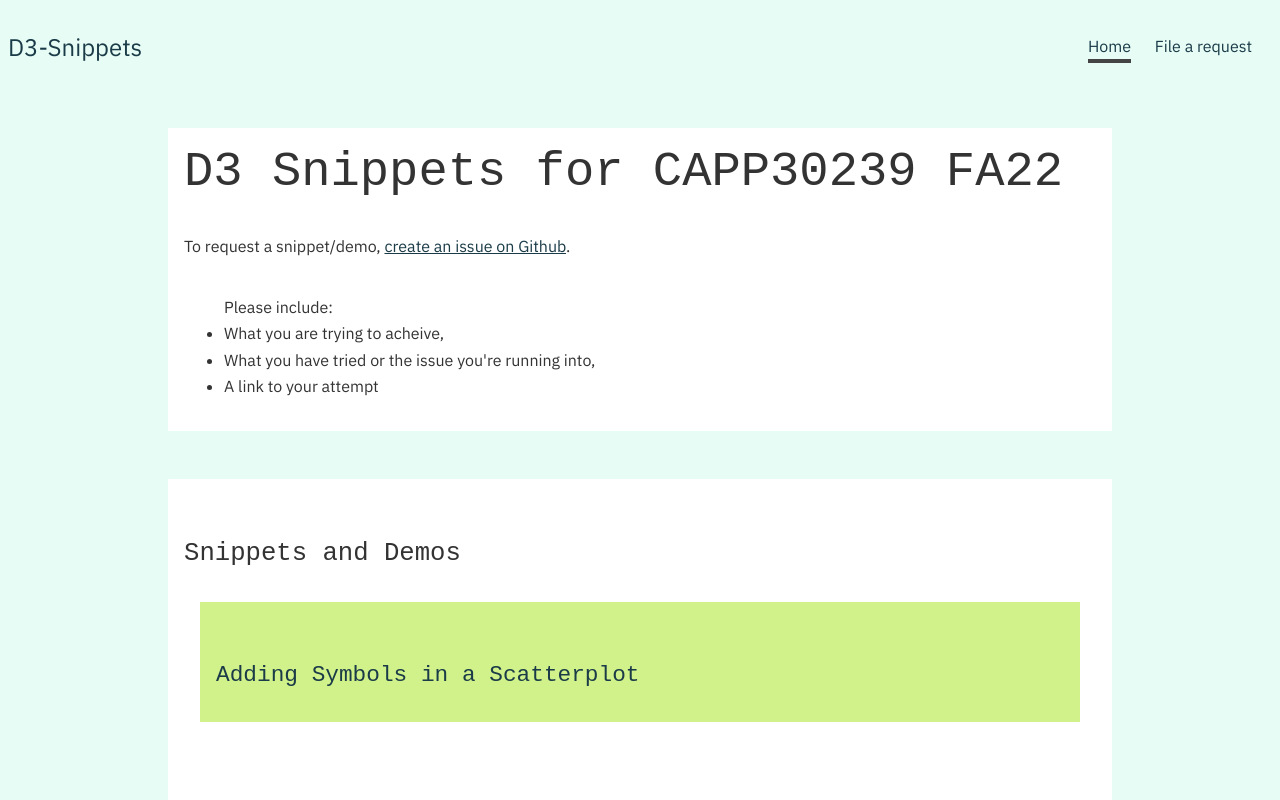
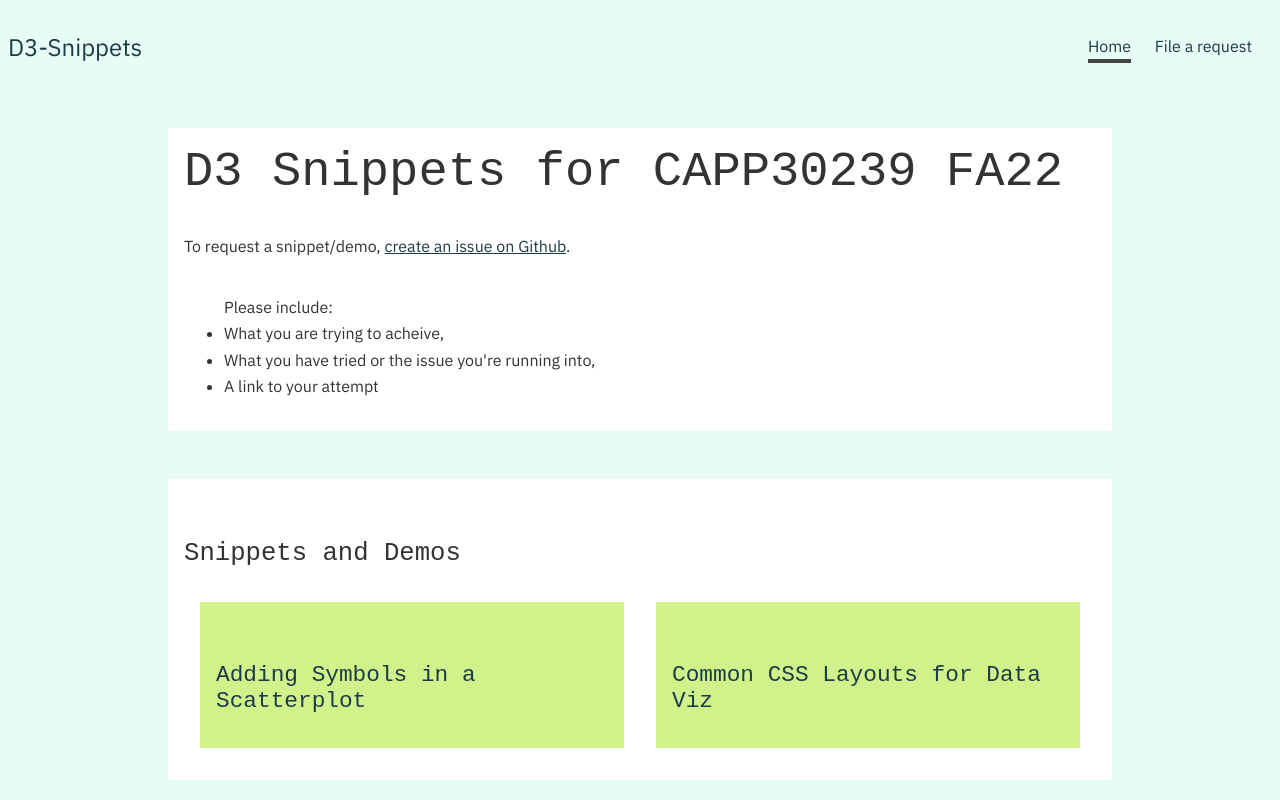
Before and after one commit to sandywij/d3-snippets-CAPP30239-FA22, a SvelteKit app: page / in a window 1280 px wide. Shown: the top 800 px of the page. Built offline with nearby package versions, Linux system fonts and the light colour scheme; a web font is replaced by a local one.

Commit message:
update style

```diff
--- a/src/routes/(app)/+page.svelte
+++ b/src/routes/(app)/+page.svelte
@@ -27,6 +27,7 @@
 
 <section>
 	<h2>Snippets and Demos</h2>
+	<div class="row-wrap">
 		{#each data.snippets as l}
 			<div class="box-container">
 				<a href={l.link}>
@@ -37,6 +38,7 @@
 				</a>
 			</div>
 		{/each}
+	</div>
 </section>
 
 <section>
```
Lines whose indentation alone changed are shown as unchanged.
